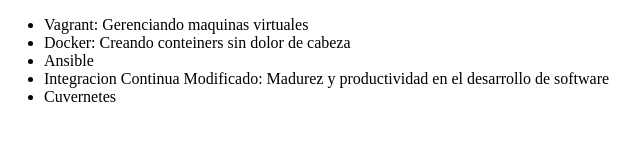
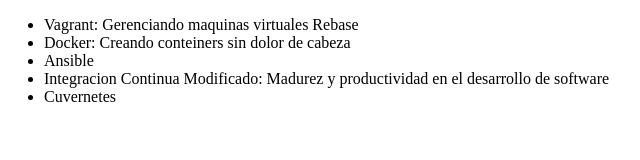
Before and after one commit to OswaldoChino/alura-git, a plain HTML site: page index.html in a window 1280 px wide. Shown: the full height of the page, 4-644 px from the left. Drawn offline with Linux system fonts and the light colour scheme.

Commit message:
change line 11 rebase

```diff
--- a/index.html
+++ b/index.html
@@ -8,7 +8,7 @@
 </head>
 <body>
     <ul>
-        <li>Vagrant: Gerenciando maquinas virtuales</li>
+        <li>Vagrant: Gerenciando maquinas virtuales Rebase</li>
         <li>Docker: Creando conteiners sin dolor de cabeza</li>
         <li>Ansible</li>
         <li>Integracion Continua Modificado: Madurez y productividad en el desarrollo de software</li>
```
